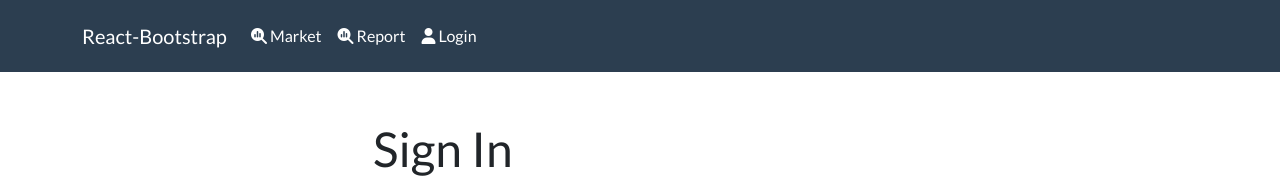
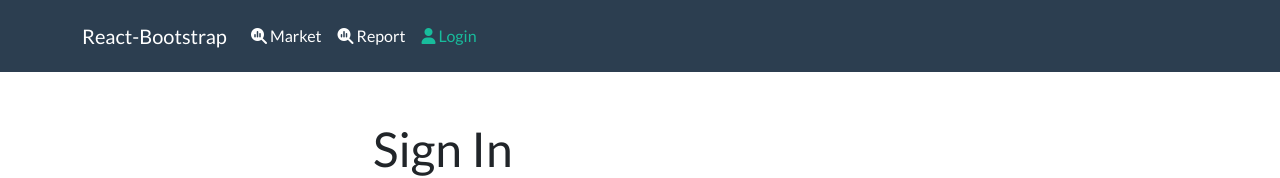
Before and after one commit to ZonyLaw/tradepro_fe, a React (Create React App) app: page /login in a window 1280 px wide. Shown: the top 178 px of the page. Built offline with nearby package versions, Linux system fonts and the light colour scheme.

Commit message:
add the handler for logout

```diff
--- a/package.json
+++ b/package.json
@@ -13,6 +13,7 @@
     "react-bootstrap": "^2.10.3",
     "react-dom": "^18.3.1",
     "react-redux": "^9.1.2",
+    "react-router-bootstrap": "^0.26.3",
     "react-router-dom": "^6.23.1",
     "react-scripts": "5.0.1",
     "redux": "^5.0.1",
--- a/src/actions/userActions.js
+++ b/src/actions/userActions.js
@@ -49,3 +49,10 @@ export const login = (email, password) => async (dispatch) => {
       });
     }
 }
+
+
+export const logout = () => (dispatch) => {
+
+    localStorage.removeItem('userInfo')
+    dispatch({type:USER_LOGOUT})
+}
--- a/src/components/Header.js
+++ b/src/components/Header.js
@@ -1,29 +1,58 @@
-import React from 'react'
-import {Navbar, Nav, Container, Row} from 'react-bootstrap'
+import React from 'react';
+import { useDispatch, useSelector } from 'react-redux';
+import { Navbar, Nav, Container, Row, NavDropdown } from 'react-bootstrap';
+import { LinkContainer } from 'react-router-bootstrap';
+import {logout} from '../actions/userActions'
 
 function Header() {
+  const userLogin = useSelector((state) => state.userLogin);
+  const { userInfo } = userLogin;
+  const dispatch = useDispatch()
+
+  const logoutHandler = () => {
+    dispatch(logout())
+  };
+
   return (
     <div>
       <header>
-        <Navbar data-bs-theme="dark"  expand="lg" className="bg-primary">
+        <Navbar data-bs-theme="dark" expand="lg" className="bg-primary">
           <Container>
             <Navbar.Brand href="/">React-Bootstrap</Navbar.Brand>
             <Navbar.Toggle aria-controls="basic-navbar-nav" />
             <Navbar.Collapse id="basic-navbar-nav">
               <Nav className="me-auto">
-                <Nav.Link href="/market"><i className="fas fa-magnifying-glass-chart"></i> Market</Nav.Link>
-                <Nav.Link href="/report"><i className="fas fa-magnifying-glass-chart"></i> Report</Nav.Link>
-                <Nav.Link href="/login"><i className="fas fa-user"></i> Login</Nav.Link>
+                <Nav.Link href="/market">
+                  <i className="fas fa-magnifying-glass-chart"></i> Market
+                </Nav.Link>
+                <Nav.Link href="/report">
+                  <i className="fas fa-magnifying-glass-chart"></i> Report
+                </Nav.Link>
 
+                {userInfo ? (
+                  <NavDropdown title={userInfo.name} id="username">
+                    <LinkContainer to="/profile">
+                      <NavDropdown.Item>Profile</NavDropdown.Item>
+                    </LinkContainer>
 
+                    <NavDropdown.Item onClick={logoutHandler}>
+                      Logout
+                    </NavDropdown.Item>
+                  </NavDropdown>
+                ) : (
+                  <LinkContainer to="/login">
+                    <Nav.Link>
+                      <i className="fas fa-user"></i> Login
+                    </Nav.Link>
+                  </LinkContainer>
+                )}
               </Nav>
             </Navbar.Collapse>
           </Container>
         </Navbar>
-
       </header>
     </div>
   );
 }
 
-export default Header
+export default Header;
```
Also changed, not shown: 1 other file (tests, documents, lock files or other folders).
